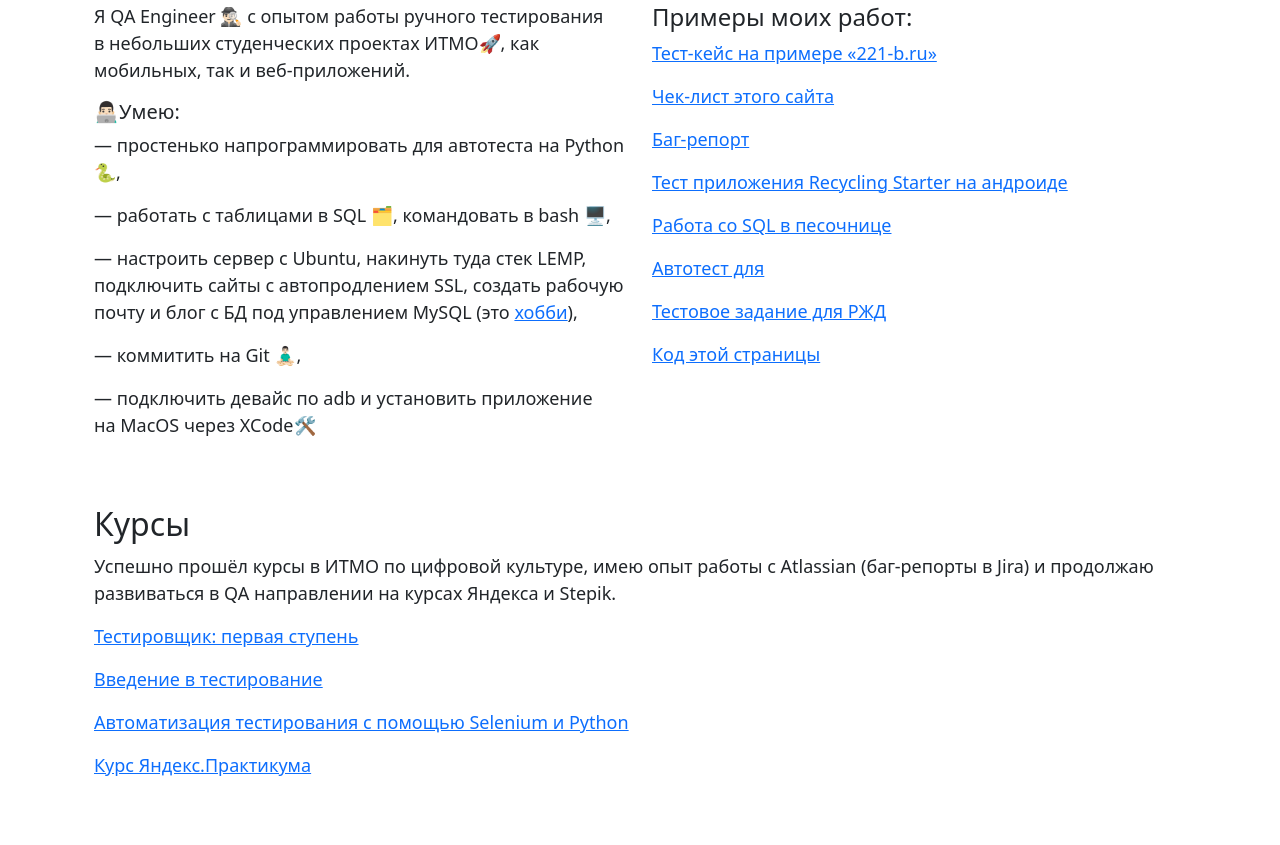
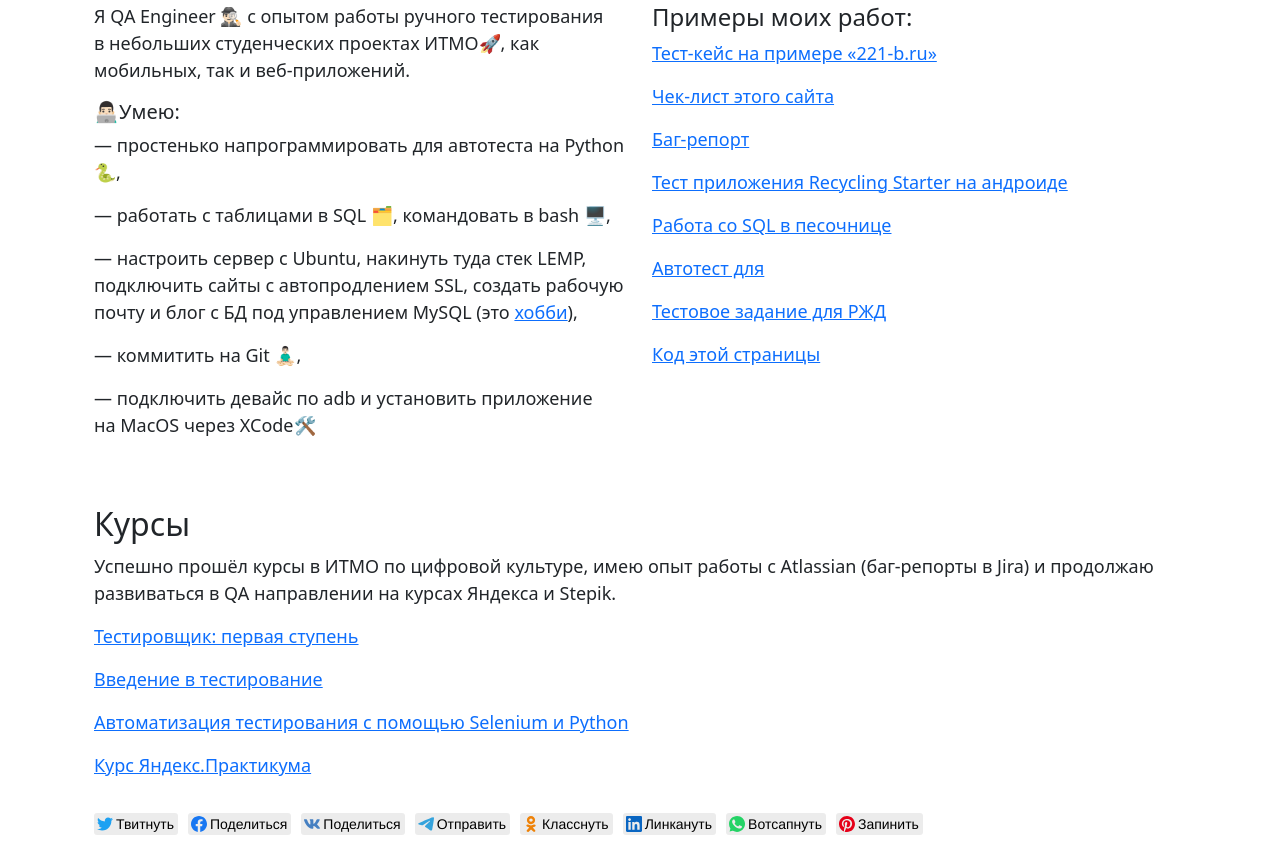
Before and after one commit to egaristotel/egaristotel.github.io, a plain HTML site: page index.html in a window 1280 px wide. Shown: the part 438-1283 px from the top of the page. Before the commit the page ends 1233 px from the top, so only its background shows below. Drawn offline with nearby package versions, Linux system fonts and the light colour scheme; no server answers.

Commit message:
Add files via upload

```diff
--- a/index.html
+++ b/index.html
@@ -12,6 +12,8 @@
   <link href="https://cdn.jsdelivr.net/npm/bootstrap@5.1.3/dist/css/bootstrap.min.css" rel="stylesheet" integrity="sha384-1BmE4kWBq78iYhFldvKuhfTAU6auU8tT94WrHftjDbrCEXSU1oBoqyl2QvZ6jIW3" crossorigin="anonymous">
 <script src="https://cdn.jsdelivr.net/npm/bootstrap@5.1.3/dist/js/bootstrap.bundle.min.js" integrity="sha384-ka7Sk0Gln4gmtz2MlQnikT1wXgYsOg+OMhuP+IlRH9sENBO0LRn5q+8nbTov4+1p" crossorigin="anonymous"></script>
 
+<script src="/js/likely.js"></script>
+<link rel="stylesheet" href="/js/likely.css">
 
   <style type="text/css">
     img {
@@ -107,6 +109,16 @@
         <p> </p>
       </div>
     </div>
+    <div class="likely">
+      <div class="twitter">Твитнуть</div>
+      <div class="facebook">Поделиться</div>
+      <div class="vkontakte">Поделиться</div>
+      <div class="telegram">Отправить</div>
+      <div class="odnoklassniki">Класснуть</div>
+      <div class="linkedin">Линкануть</div>
+      <div class="whatsapp">Вотсапнуть</div>
+      <div class="pinterest" data-media="i/pinnable.jpg">Запинить</div>
+    </div>
   </div>
 
 </body>
```
